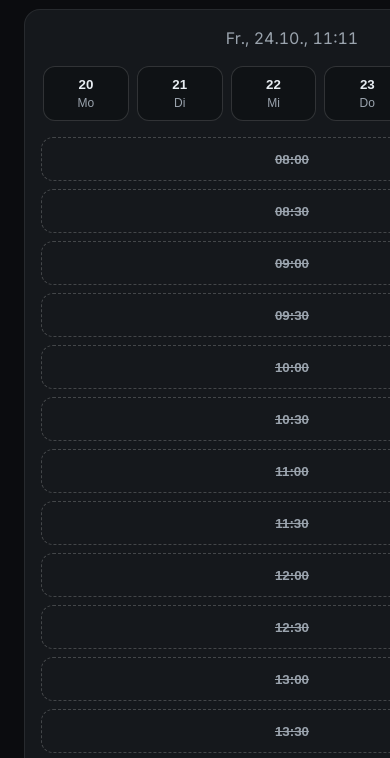
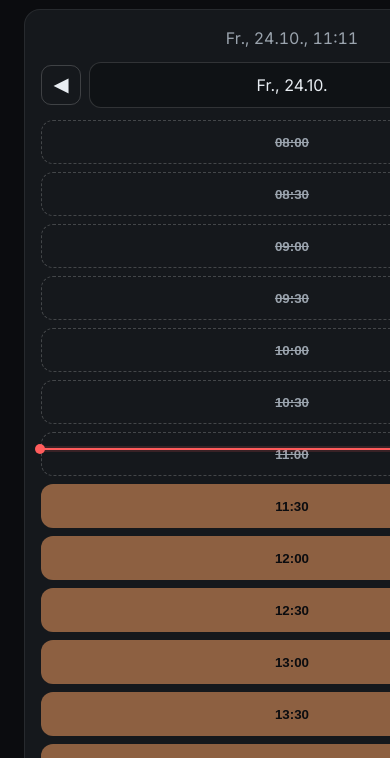
Before and after one commit to clemensjoe11-rgb/avocats_template, a website: page public/termin/index.html in a window 390 px wide. Shown: the part 75-833 px from the top of the page. Drawn offline with Linux system fonts and the light colour scheme; no server answers.

Commit message:
Update index.html

```diff
--- a/public/termin/index.html
+++ b/public/termin/index.html
@@ -73,10 +73,10 @@ input,select{width:100%;padding:11px 12px;border-radius:10px;border:1px solid rg
 @media (max-width:720px){
   .grid{display:none}
   .mobile{display:grid;gap:12px}
-  .date-strip{display:grid;grid-auto-flow:column;grid-auto-columns:min(22vw,92px);gap:8px;overflow-x:auto;scroll-snap-type:x mandatory;-webkit-overflow-scrolling:touch;padding:4px 2px}
-  .date-btn{scroll-snap-align:center;display:grid;gap:4px;justify-items:center;padding:10px 8px;border-radius:12px;border:1px solid rgba(255,255,255,.14);background:#0f1215;color:var(--text);cursor:pointer}
-  .date-btn .dn{font-weight:600}.date-btn .dw{font-size:12px;color:var(--muted)}
-  .date-btn.active{outline:2px solid var(--brand);border-color:transparent}
+  /* Tagesansicht */
+  .date-strip{display:none}
+  .m-nav{display:grid;grid-template-columns:40px 1fr 40px;align-items:center;gap:8px}
+  .m-title{padding:10px 12px;text-align:center;border-radius:12px;border:1px solid rgba(255,255,255,.14);background:#0f1215}
   .mobile-slots{display:grid;grid-auto-rows:44px;gap:8px;position:relative}
   .slot{height:44px;border-radius:12px}
   .form{grid-template-columns:1fr}
@@ -122,9 +122,13 @@ input,select{width:100%;padding:11px 12px;border-radius:10px;border:1px solid rg
       <div class="grid" id="grid"></div>
     </div>
 
-    <!-- Mobile -->
+    <!-- Mobile: Tagesansicht -->
     <div class="mobile">
-      <div class="date-strip" id="dateStrip"></div>
+      <div class="m-nav">
+        <button id="mPrev" class="btn icon" aria-label="Vorheriger Tag">◀</button>
+        <div id="mTitle" class="m-title"></div>
+        <button id="mNext" class="btn icon" aria-label="Nächster Tag">▶</button>
+      </div>
       <div class="mobile-slots" id="mSlots"></div>
     </div>
 
@@ -199,13 +203,17 @@ input,select{width:100%;padding:11px 12px;border-radius:10px;border:1px solid rg
 const SLOT_MIN=30, START="08:00", END="17:00";
 
 // State
-let weekOffset=0, selectedTs=null, mobileDayTs=null;
+let weekOffset=0, selectedTs=null;
+// Tagesauswahl für Mobile
+let selectedDayTs = new Date(new Date().setHours(0,0,0,0)).getTime();
 const booked=new Set();
 
 // DOM
 const grid=document.getElementById("grid");
-const mStrip=document.getElementById("dateStrip");
 const mSlots=document.getElementById("mSlots");
+const mTitle=document.getElementById("mTitle");
+const mPrev=document.getElementById("mPrev");
+const mNext=document.getElementById("mNext");
 const clock=document.getElementById("clock");
 const prev=document.getElementById("prev");
 const next=document.getElementById("next");
@@ -227,7 +235,7 @@ const startOfWeek=d=>{const x=new Date(d);const w=(x.getDay()+6)%7;x.setDate(x.g
 const times=(a,b,step)=>{const out=[];for(let m=toMin(a);m<toMin(b);m+=step){out.push(`${String(m/60|0).padStart(2,'0')}:${String(m%60).padStart(2,'0')}`)}return out;}
 const tsFor=(date,hm)=>{const[h,m]=hm.split(':').map(Number);const x=new Date(date);x.setHours(h,m,0,0);return x.getTime()}
 
-// Load booked from backend
+// Load booked
 async function loadBooked(){
   try{
     const r=await fetch('/api/slots',{cache:'no-store'});
@@ -245,7 +253,14 @@ prev.onclick =()=>{weekOffset--; renderAll()}
 next.onclick =()=>{weekOffset++; renderAll()}
 toggle.onclick=()=>{const hide=document.body.classList.toggle('calendar-hidden');toggle.setAttribute('aria-expanded',String(!hide));calWrap.classList.toggle('open',!hide);if(hide){confirmBar.classList.remove('show');}}
 jumpDate.value=new Date().toISOString().slice(0,10);
-jumpDate.onchange=()=>{if(!jumpDate.value) return;const base=startOfWeek(new Date());const target=startOfWeek(new Date(jumpDate.value));const diffDays=Math.round((target-base)/86400000);weekOffset=Math.trunc(diffDays/7);mobileDayTs=target.getTime();renderAll();}
+jumpDate.onchange=()=>{ if(!jumpDate.value) return;
+  const base=startOfWeek(new Date());
+  const target=startOfWeek(new Date(jumpDate.value));
+  const diffDays=Math.round((target-base)/86400000);
+  weekOffset=Math.trunc(diffDays/7);
+  selectedDayTs=new Date(new Date(jumpDate.value).setHours(0,0,0,0)).getTime();
+  renderAll();
+}
 
 // Clock
 function tick(){clock.textContent=new Date().toLocaleString('de-DE',{weekday:'short',day:'2-digit',month:'2-digit',hour:'2-digit',minute:'2-digit'})}
@@ -256,18 +271,22 @@ function renderDesktop(){
   const now=Date.now(), base=startOfWeek(new Date()), weekStart=addDays(base,weekOffset*7);
   const tlist=times(START,END,SLOT_MIN);
   for(let i=0;i<7;i++){
-    const day=addDays(weekStart,i), isToday=day.toDateString()===(new Date()).toDateString();
+    const day=addDays(weekStart,i);
+    const isToday=day.toDateString()===(new Date()).toDateString();
+    const isWeekend=[0,6].includes(day.getDay());
+
     const col=document.createElement('div'); col.className='day'+(isToday?' today':'');
     const head=document.createElement('div'); head.className='head';
     head.innerHTML=`<div class="dnum">${day.toLocaleDateString('de-DE',{day:'2-digit'})}</div><div class="dow">${day.toLocaleDateString('de-DE',{weekday:'short'})}${isToday?' • heute':''}</div>`;
     const list=document.createElement('div'); list.className='slots';
     col.append(head,list);
+
     for(const t of tlist){
       const ts=tsFor(day,t), inPast=ts<now, isBooked=booked.has(ts);
       const btn=document.createElement('button'); btn.type='button'; btn.textContent=t; btn.className='slot';
       if(selectedTs===ts) btn.classList.add('selected');
-      if(inPast||isBooked){btn.disabled=true;btn.classList.add('unavailable')}
-      btn.onclick=()=>selectSlot(ts,btn);
+      if(isWeekend || inPast || isBooked){btn.disabled=true;btn.classList.add('unavailable')}
+      btn.onclick=()=>{ if(isWeekend) return; selectSlot(ts,btn); selectedDayTs=new Date(day.setHours(0,0,0,0)).getTime(); };
       list.appendChild(btn);
     }
     if(isToday) requestAnimationFrame(()=>positionNowLine(list));
@@ -275,29 +294,26 @@ function renderDesktop(){
   }
 }
 
-// Mobile render
+// Mobile render (Tagesansicht)
 function renderMobile(){
-  mStrip.innerHTML=''; mSlots.innerHTML='';
-  const base=startOfWeek(new Date()), weekStart=addDays(base,weekOffset*7);
+  const d = new Date(selectedDayTs);
+  mTitle.textContent = d.toLocaleDateString('de-DE',{weekday:'short',day:'2-digit',month:'2-digit'});
+
   const now=Date.now(), tlist=times(START,END,SLOT_MIN);
-  for(let i=0;i<7;i++){
-    const day=addDays(weekStart,i), isToday=day.toDateString()===(new Date()).toDateString();
-    const b=document.createElement('button'); b.type='button'; b.className='date-btn';
-    b.innerHTML=`<div class="dn">${day.toLocaleDateString('de-DE',{day:'2-digit'})}</div><div class="dw">${day.toLocaleDateString('de-DE',{weekday:'short'})}${isToday?' • heute':''}</div>`;
-    b.onclick=()=>{[...mStrip.children].forEach(x=>x.classList.remove('active'));b.classList.add('active');mobileDayTs=day.getTime();renderMobileSlots(day,tlist,now)}
-    if((mobileDayTs==null&&isToday)||(mobileDayTs&&new Date(mobileDayTs).toDateString()===day.toDateString())) b.classList.add('active');
-    mStrip.appendChild(b);
-  }
-  renderMobileSlots(new Date(mobileDayTs??weekStart),tlist,now);
+  renderMobileSlots(d,tlist,now);
 }
+mPrev?.addEventListener('click', ()=>{ selectedDayTs = addDays(new Date(selectedDayTs),-1).getTime(); renderMobile(); });
+mNext?.addEventListener('click', ()=>{ selectedDayTs = addDays(new Date(selectedDayTs), 1).getTime(); renderMobile(); });
+
 function renderMobileSlots(day,tlist,now){
   mSlots.innerHTML='';
+  const isWeekend=[0,6].includes(day.getDay());
   for(const t of tlist){
     const ts=tsFor(day,t), btn=document.createElement('button'); btn.type='button'; btn.textContent=t; btn.className='slot';
     const inPast=ts<now, isBooked=booked.has(ts);
     if(selectedTs===ts) btn.classList.add('selected');
-    if(inPast||isBooked){btn.disabled=true;btn.classList.add('unavailable')}
-    btn.onclick=()=>selectSlot(ts,btn);
+    if(isWeekend || inPast || isBooked){btn.disabled=true;btn.classList.add('unavailable')}
+    btn.onclick=()=>{ if(isWeekend) return; selectSlot(ts,btn); };
     mSlots.appendChild(btn);
   }
   const isToday=(new Date(day)).toDateString()===(new Date()).toDateString();
@@ -345,7 +361,6 @@ async function renderAll(){
   tick();
   if(isMobile()) renderMobile(); else renderDesktop();
 }
-function tick(){clock.textContent=new Date().toLocaleString('de-DE',{weekday:'short',day:'2-digit',month:'2-digit',hour:'2-digit',minute:'2-digit'})}
 
 // Checkbox-Fehler
 function markTermsInvalid(on){
@@ -401,4 +416,4 @@ termsBox.addEventListener('change', ()=> markTermsInvalid(!termsBox.checked));
 })();
 </script>
 </body>
-</html> ersetze
+</html>
```
